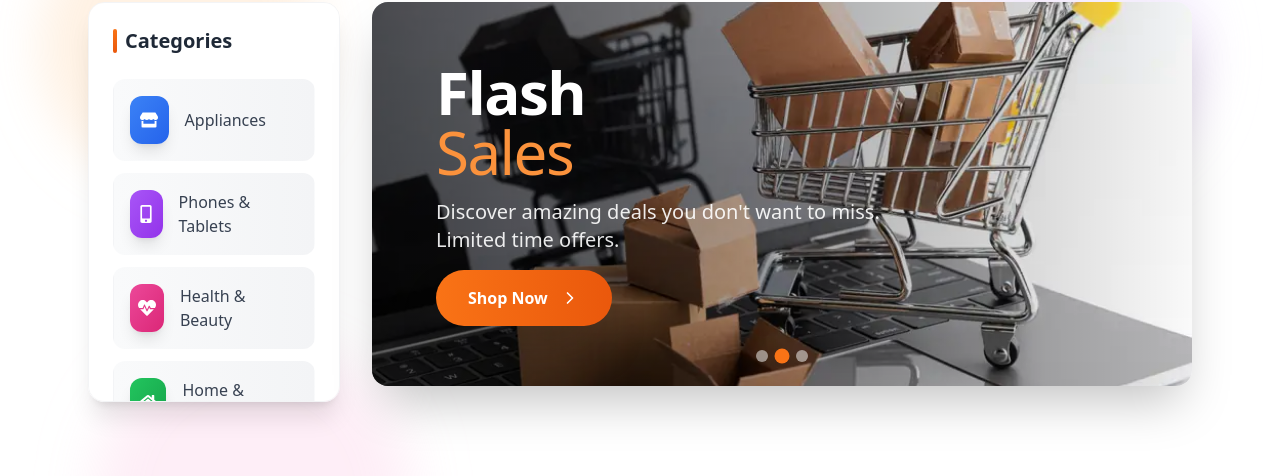
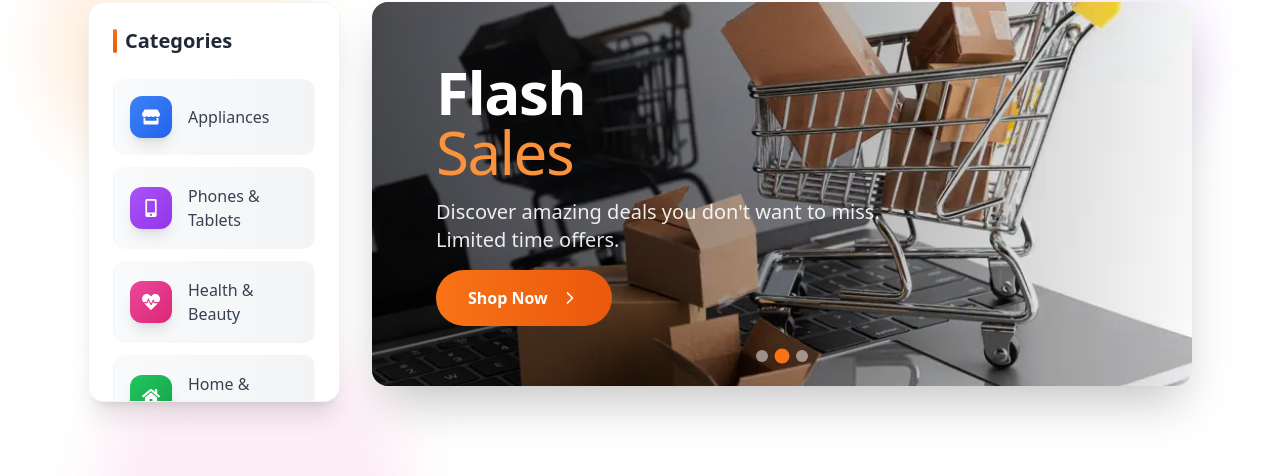
Before and after one commit to fats-cmd/mini-commerce, a Next.js app: page / in a window 1280 px wide. Shown: the part 142-618 px from the top of the page. Built offline with nearby package versions, Linux system fonts and the light colour scheme.

Commit message:
made a minor change to my styling preference

```diff
--- a/src/components/Hero/CategoryList.tsx
+++ b/src/components/Hero/CategoryList.tsx
@@ -88,7 +88,7 @@ const CategoryList: React.FC = () => (
         >
           {/* Icon container with gradient background */}
           <div
-            className={`w-12 h-12 rounded-xl bg-gradient-to-br ${cat.color} flex items-center justify-center text-white shadow-lg group-hover:scale-110 transition-transform duration-300`}
+            className={` p-3 rounded-xl bg-gradient-to-br ${cat.color} flex items-center justify-center text-white shadow-lg group-hover:scale-110 transition-transform duration-300`}
           >
             <span className="text-lg">{cat.icon}</span>
           </div>
--- a/src/components/Product/ProductGrid.tsx
+++ b/src/components/Product/ProductGrid.tsx
@@ -35,7 +35,7 @@ const ProductGrid: React.FC<ProductGridProps> = ({ search }) => {
         {/* Header with loading indicator */}
         <div className="flex items-center justify-between mb-8">
           <div className="flex items-center gap-3">
-            <h2 className="text-lg md:text-xl font-semibold dark:text-white text-gray-900">
+            <h2 className="text-lg md:text-xl font-semibold dark:text-gray-50 text-gray-900">
               Featured Products
             </h2>
             <div className="flex items-center gap-2 text-orange-500">
@@ -104,7 +104,7 @@ const ProductGrid: React.FC<ProductGridProps> = ({ search }) => {
       {/* Header */}
       <div className="flex items-center justify-between mb-4">
         <div className="flex items-center gap-2">
-          <h2 className="text-lg font-bold text-gray-900 ">
+          <h2 className="text-lg font-bold dark:text-gray-50 text-gray-900 ">
             Featured Products
           </h2>
           <span className="bg-orange-100 text-orange-600 text-xs font-medium px-2 py-0.5 rounded-full">
```
